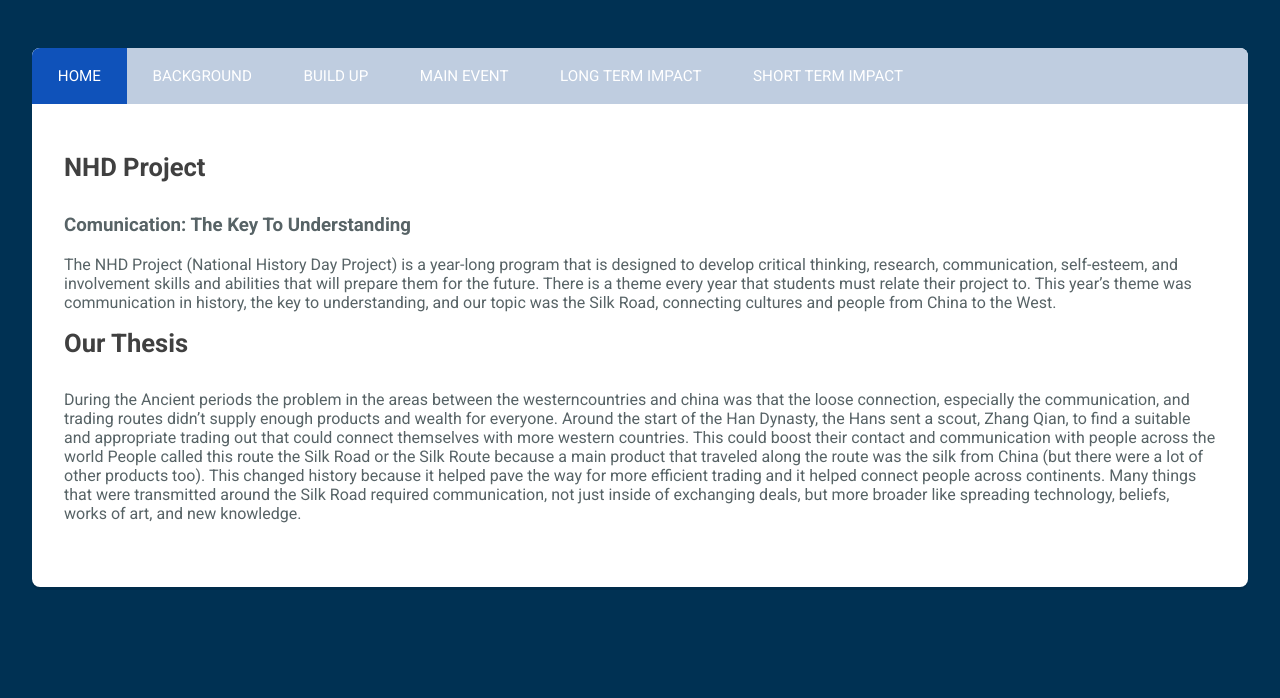
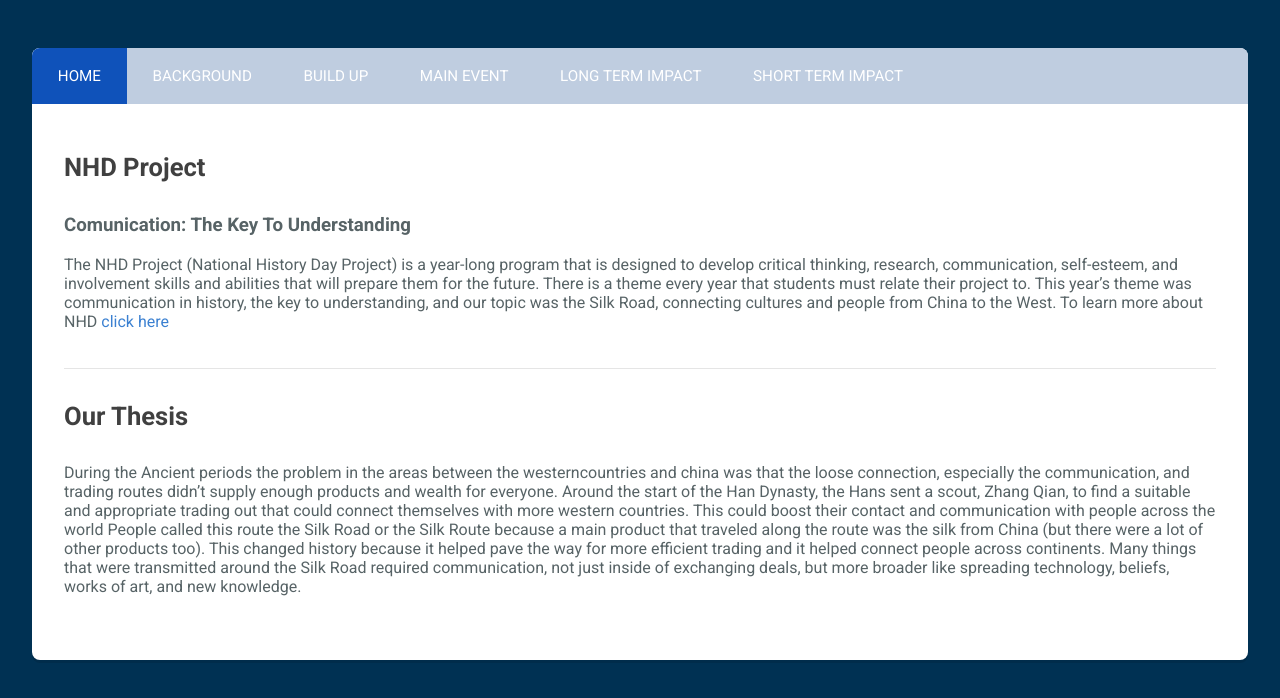
Before and after one commit to Scovay/NHD_Silk_Road_Website, a React (Create React App) app: page / in a window 1280 px wide. Shown: the top 698 px of the page. Built offline with nearby package versions, Linux system fonts and the light colour scheme.

Commit message:
Added More Content

```diff
--- a/src/components/Background.js
+++ b/src/components/Background.js
@@ -3,8 +3,9 @@ import React from 'react';
 const About = () => (
   <div className="main-content">
     <h2>Background</h2>
-    <p>A bit about the Silk Road</p>
-
+    <p>China during the Han dynasty sent out emissaries and led by Zhang Qian. He encountered different cultures and found superior horses from Greco-Bactrians descended from Alexander the Great’s army which he called the “Dayuan” which means “Great Ionians". When he found the horses, he reported to the current emperor Wu which then used them against the currently maundering Xiongnu which led the emperor to wonder what other goods and benefits they could get from trading with the west.</p>
+    <p>Silk Road, also called Silk Route was an ancient trade route, linking China with the West, that carried goods and ideas between the two great civilizations of Rome and China. Silk went westward, and wools, gold, and silver went east. China also received Nestorian Christianity and Buddhism (from India) via the Silk Road. The Silk Roads life span was from 130 BC to 220 AD</p>
+    <img src="https://www.chinadiscovery.com/assets/images/silk-road/maps/iron_silk_road-full.jpg" alt="Map of Silk Road" width="500" c></img>
   </div>
 );
 
--- a/src/components/Home.js
+++ b/src/components/Home.js
@@ -8,7 +8,8 @@ class Home extends Component {
       <div className="main-content home">
         <h2>NHD Project</h2>
         <h3>Comunication: The Key To Understanding</h3>
-        <p>The NHD Project (National History Day Project) is a year-long program that is designed to develop critical thinking, research, communication, self-esteem, and involvement skills and abilities that will prepare them for the future. There is a theme every year that students must relate their project to. This year’s theme was communication in history, the key to understanding, and our topic was the Silk Road, connecting cultures and people from China to the West.</p>
+        <p>The NHD Project (National History Day Project) is a year-long program that is designed to develop critical thinking, research, communication, self-esteem, and involvement skills and abilities that will prepare them for the future. There is a theme every year that students must relate their project to. This year’s theme was communication in history, the key to understanding, and our topic was the Silk Road, connecting cultures and people from China to the West. To learn more about NHD <a href = "https://www.ushistory.org/nhdphilly/info/index.html">click here</a></p>
+        <hr></hr>
         <h2>Our Thesis</h2>
         <p>During the Ancient periods the problem in the areas between the westerncountries and china was that the loose connection, especially the communication, and trading routes didn’t supply enough products and wealth for everyone. Around the start of the Han Dynasty, the Hans sent a scout, Zhang Qian, to find a suitable and appropriate trading out that could connect themselves with more western countries. This could boost their contact and communication with people across the world People called this route the Silk Road or the Silk Route because a main product that traveled along the route was the silk from China (but there were a lot of other products too). This changed history because it helped pave the way for more efficient trading and it helped connect people across continents. Many things that were transmitted around the Silk Road required communication, not just inside of exchanging deals, but more broader like spreading technology, beliefs, works of art, and new knowledge.</p>
       </div>
--- a/src/css/index.css
+++ b/src/css/index.css
@@ -44,8 +44,9 @@ hr {
 
 /* FORM & BUTTON STYLES -------- */
 
+/*
 .home a,
-/* input,
+ input,
 button {
   padding: .5em;
   font-size: .9em;
```
Also changed, not shown: 1 other file (tests, documents, lock files or other folders).
